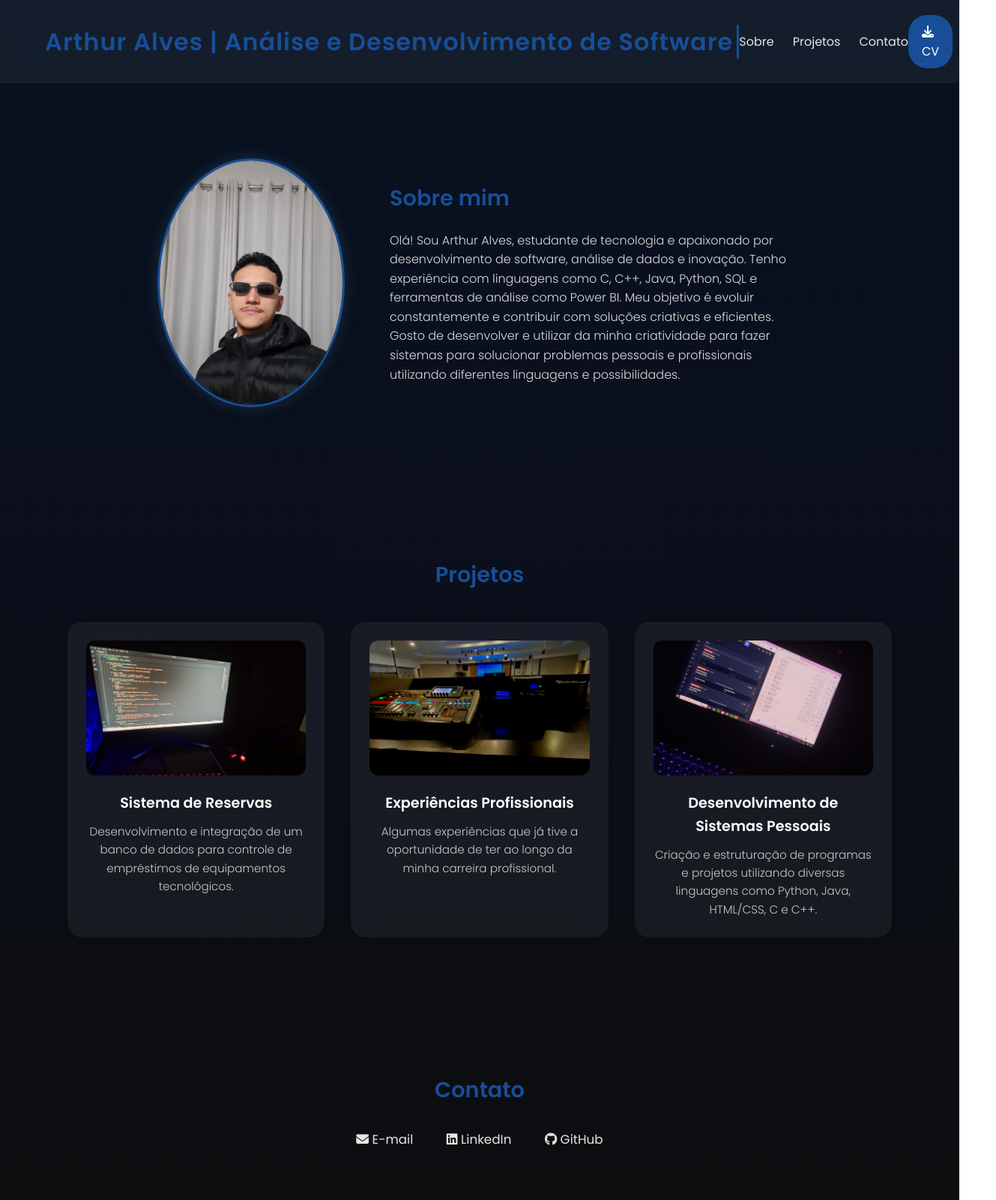
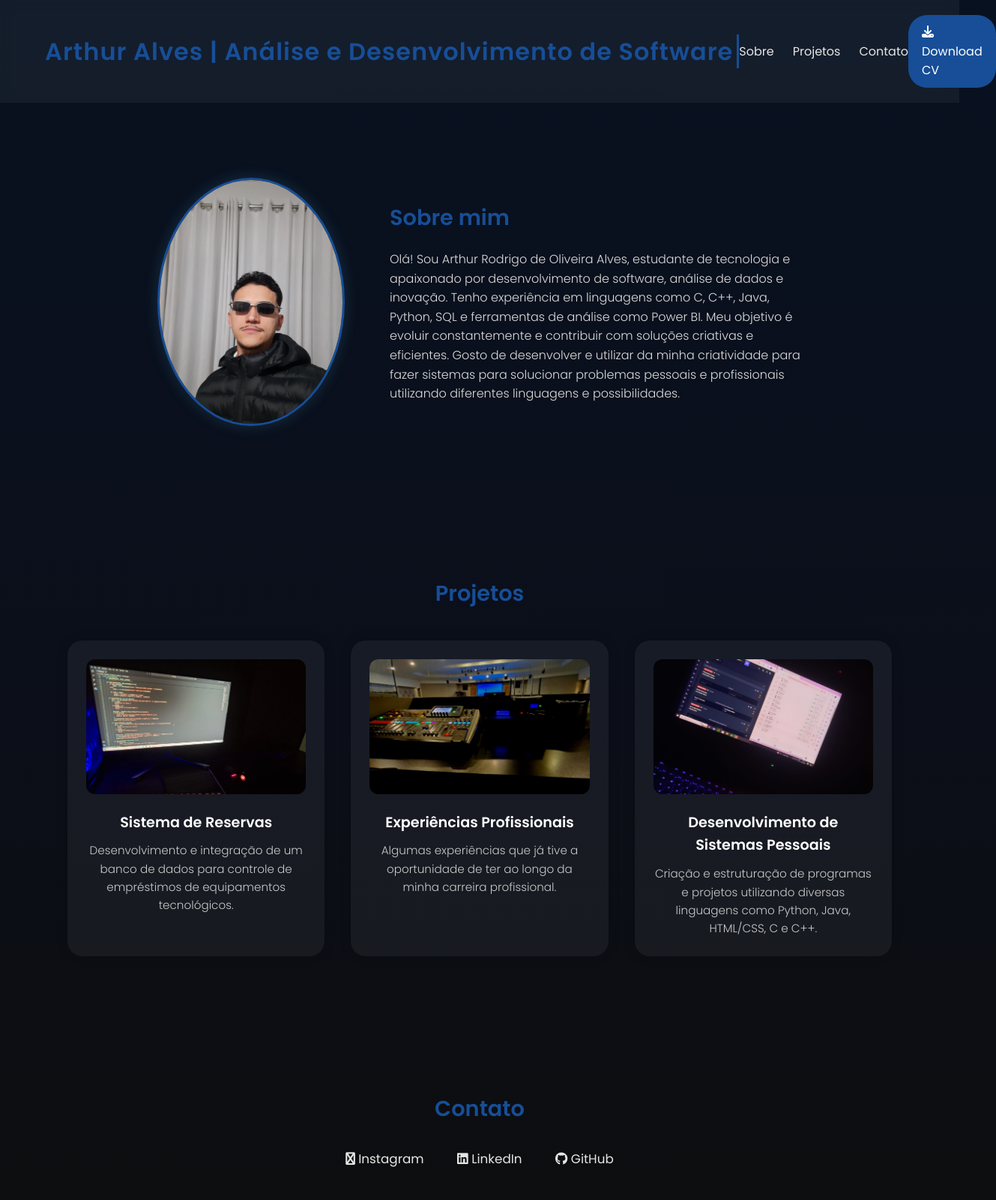
Before and after one commit to arthur98alves/portfolio, a plain HTML site: page index.html in a window 1280 px wide. Shown: the top 1600 px of the page at 75% size, 1329 px wide, since content can reach past the window. Drawn offline with Linux system fonts and the light colour scheme.

Commit message:
Update index.html

```diff
--- a/index.html
+++ b/index.html
@@ -22,7 +22,7 @@
             </ul>
         </nav>
         <a href="docs/ArthurAlvesCV.pdf" class="btn-cv" download>
-            <i class="fa-solid fa-download"></i> CV
+            <i class="fa-solid fa-download"></i>  Download CV
         </a>
     </header>
 
@@ -32,8 +32,8 @@
             <img src="img/perfil.jpeg" alt="Foto de Arthur Alves" class="foto-perfil">
             <div class="sobre-texto">
                 <h2>Sobre mim</h2>
-                <p>Olá! Sou Arthur Alves, estudante de tecnologia e apaixonado por desenvolvimento de software, análise de dados e inovação.
-                Tenho experiência com linguagens como C, C++, Java, Python, SQL e ferramentas de análise como Power BI.
+                <p>Olá! Sou Arthur Rodrigo de Oliveira Alves, estudante de tecnologia e apaixonado por desenvolvimento de software, análise de dados e inovação.
+                Tenho experiência em linguagens como C, C++, Java, Python, SQL e ferramentas de análise como Power BI.
                 Meu objetivo é evoluir constantemente e contribuir com soluções criativas e eficientes. Gosto de desenvolver e utilizar da minha
                 criatividade para fazer sistemas para solucionar problemas pessoais e profissionais utilizando diferentes linguagens e possibilidades.</p>
             </div>
@@ -68,8 +68,8 @@
     <section id="contato" class="contato fade-section">
         <h2>Contato</h2>
         <div class="icones">
-            <a href="mailto:arthur98alves@gmail.com" target="_blank">
-                <i class="fa-solid fa-envelope"></i> E-mail
+            <a href="https://www.instagram.com/arthhur.alves" target="_blank">
+                <i class="fa-solid fa-instagram"></i> Instagram
             </a>
             <a href="https://www.linkedin.com/in/arthur-rodrigo-de-oliveira-alves-636349281" target="_blank">
                 <i class="fa-brands fa-linkedin"></i> LinkedIn
```
